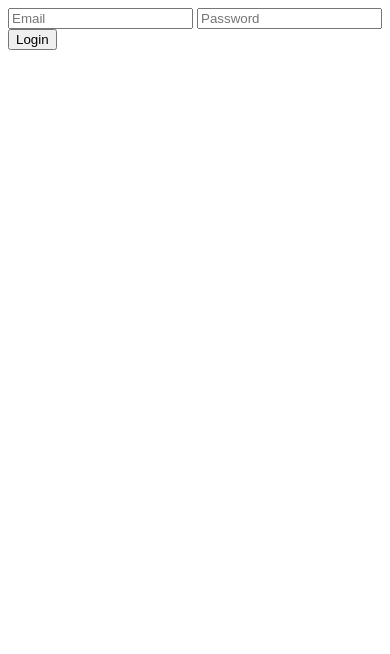
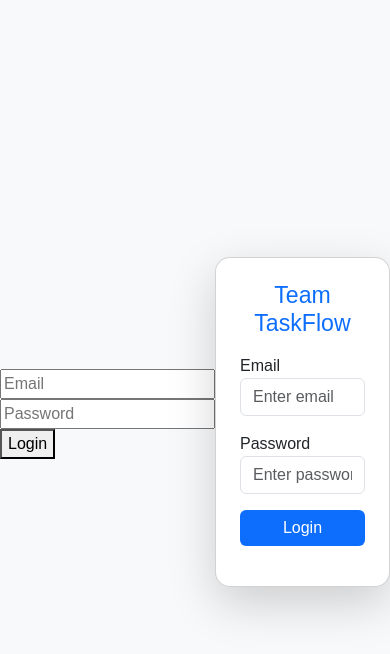
Before and after one commit to AyushKatiyar972194/Team-TaskFlow, a plain HTML site: page public/login.html in a window 390 px wide. Drawn offline with nearby package versions, Linux system fonts and the light colour scheme.

Commit message:
style(ui): added responsive UI and modern design

```diff
--- a/public/dashboard.html
+++ b/public/dashboard.html
@@ -35,3 +35,27 @@ loadTasks();
   <script src="static/js/dashboard.js"></script>
 </body>
 </html>
+<!DOCTYPE html>
+<html lang="en">
+<head>
+  <meta charset="UTF-8">
+  <meta name="viewport" content="width=device-width, initial-scale=1.0">
+  <title>Dashboard | Team TaskFlow</title>
+  <link href="https://cdn.jsdelivr.net/npm/bootstrap@5.3.0/dist/css/bootstrap.min.css" rel="stylesheet">
+  <link rel="stylesheet" href="static/css/style.css">
+</head>
+<body class="bg-light">
+  <nav class="navbar navbar-dark bg-primary">
+    <div class="container-fluid">
+      <span class="navbar-brand">TaskFlow Dashboard</span>
+    </div>
+  </nav>
+
+  <div class="container my-4">
+    <h4 class="mb-3">My Tasks</h4>
+    <div id="tasks" class="row g-3"></div>
+  </div>
+
+  <script src="static/js/app.js"></script>
+</body>
+</html>
--- a/public/login.html
+++ b/public/login.html
@@ -18,3 +18,29 @@ document.getElementById('loginForm').addEventListener('submit', async (e)=>{
   } else alert(data.message);
 });
 </script>
+<!DOCTYPE html>
+<html lang="en">
+<head>
+  <meta charset="UTF-8">
+  <meta name="viewport" content="width=device-width, initial-scale=1.0">
+  <title>Login | Team TaskFlow</title>
+  <link href="https://cdn.jsdelivr.net/npm/bootstrap@5.3.0/dist/css/bootstrap.min.css" rel="stylesheet">
+  <link rel="stylesheet" href="static/css/style.css">
+</head>
+<body class="bg-light d-flex align-items-center justify-content-center vh-100">
+  <div class="card p-4 shadow-lg" style="width: 400px;">
+    <h3 class="text-center mb-3">Team TaskFlow</h3>
+    <form id="loginForm">
+      <div class="mb-3">
+        <label>Email</label>
+        <input id="email" type="email" class="form-control" placeholder="Enter email" required>
+      </div>
+      <div class="mb-3">
+        <label>Password</label>
+        <input id="password" type="password" class="form-control" placeholder="Enter password" required>
+      </div>
+      <button type="submit" class="btn btn-primary w-100">Login</button>
+    </form>
+  </div>
+</body>
+</html>
--- a/public/static/css/style.css
+++ b/public/static/css/style.css
@@ -0,0 +1,29 @@
+body {
+  font-family: 'Poppins', sans-serif;
+}
+
+.card {
+  border-radius: 15px;
+  background-color: #ffffff;
+}
+
+h3 {
+  color: #0d6efd;
+}
+
+.btn-primary {
+  background-color: #0d6efd;
+  border: none;
+}
+
+.btn-primary:hover {
+  background-color: #0b5ed7;
+}
+@media (max-width: 768px) {
+  .card {
+    width: 100% !important;
+  }
+  .navbar-brand {
+    font-size: 1rem;
+  }
+}
```
